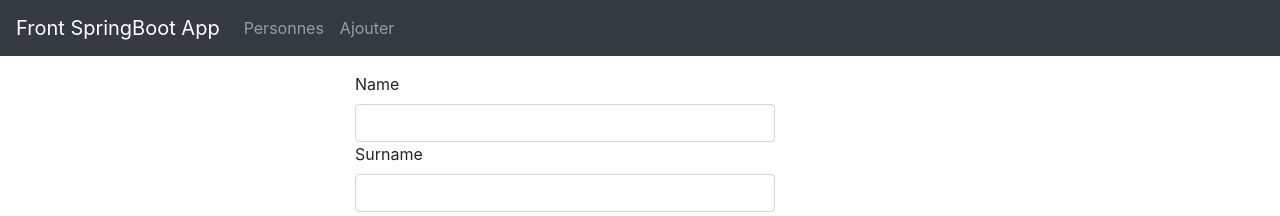
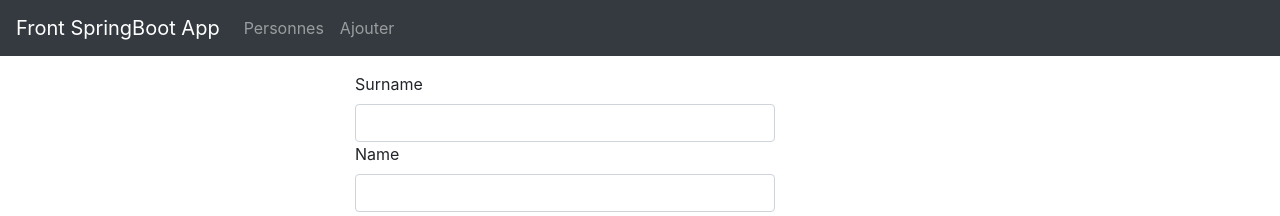
Before and after one commit to tidianeaw/testVue, a Vue app: page /ajouter-personne in a window 1280 px wide. Shown: the top 216 px of the page. Built offline with nearby package versions, Linux system fonts and the light colour scheme.

Commit message:
Second commit

```diff
--- a/src/components/AddPersonne.vue
+++ b/src/components/AddPersonne.vue
@@ -3,13 +3,13 @@
     <div v-if="!submitted">
 
         <div class="col-sm-9">
-          <label for="name" class="form-label">Name</label>
-          <input type="text" class="form-control" id="name" name="name" v-model="personne.name">
+          <label for="name" class="form-label">Surname</label>
+          <input type="text" class="form-control" id="surname" name="surname" v-model="personne.surname">
         </div>
 
         <div class="col-sm-9">
-          <label for="surname" class="form-label">Surname</label>
-          <input type="text" class="form-control" id="surname" name="surname" v-model="personne.surname">
+          <label for="surname" class="form-label">Name</label>
+          <input type="text" class="form-control" id="name" name="name" v-model="personne.name">
         </div>
 
         <div class="col-sm-9">
```
